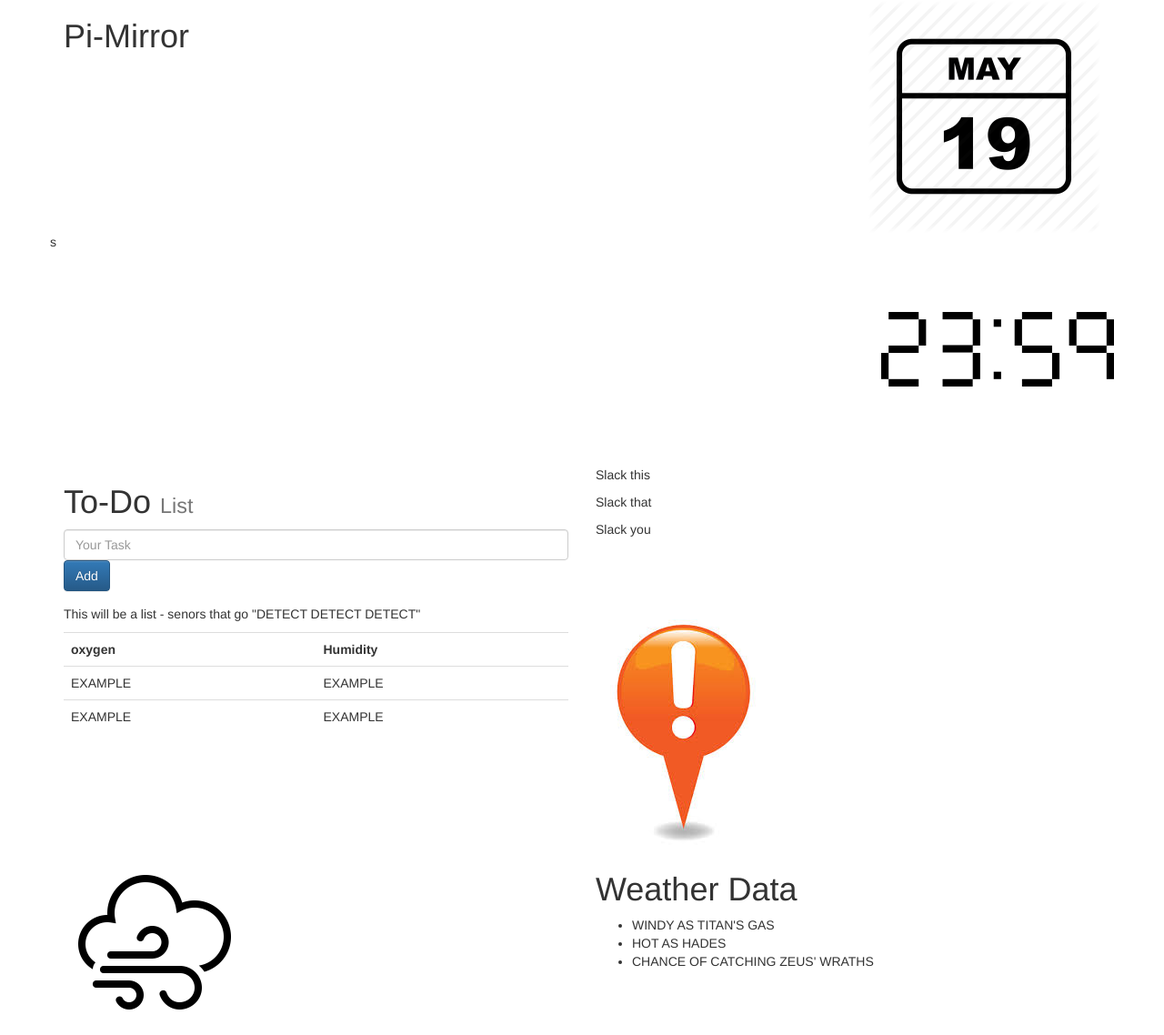
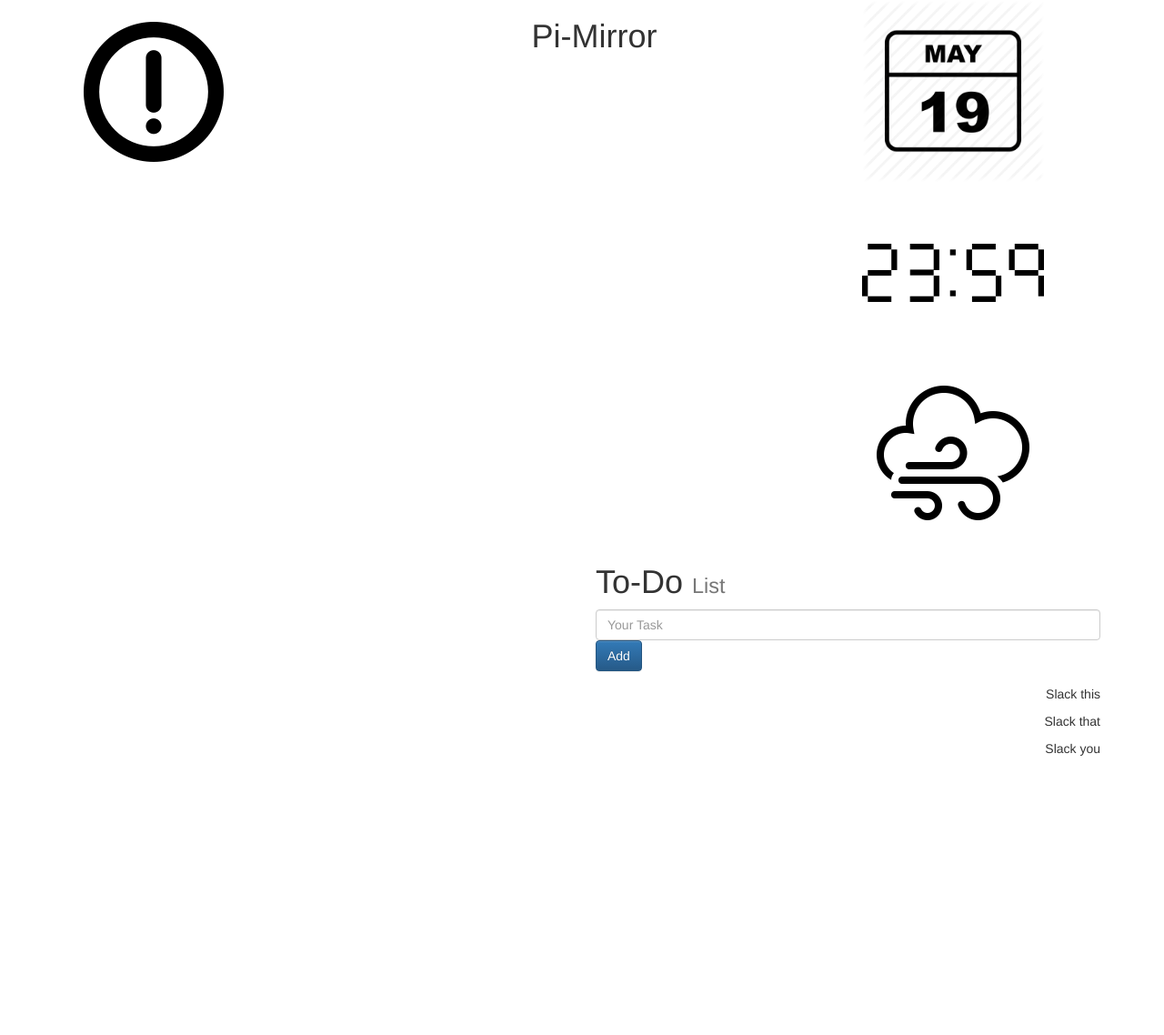
Before and after one commit to shihlinlu/pi-mirror, a PHP site: page /epic/front-end-revision.php in a window 1280 px wide. Shown: the whole page at 91% size. After the commit the page ends 831 px from the top, so only its background shows below. Run offline with PHP 8.4, Linux system fonts and the light colour scheme; some libraries are stand-ins or nearby versions.

Commit message:
added new pagee layout

```diff
--- a/epic/front-end-revision.php
+++ b/epic/front-end-revision.php
@@ -35,26 +35,26 @@
 		<title>Front End- Static</title>
 	</head>
 	<body>
-
 		<!-- container for the page -->
 					<div class="container">
 						<div class="row">
-				<div class="col-md-6 text-center">
-					<h1 align="left">
+							<div class="col-md-3">
+								<img src="images/notification.png">
+							</div>
+							<div class="col-md-4 text-right">
+								<h1>
 									Pi-Mirror
 								</h1>
 							</div>
-				<div class="col-md-6">
-					<img src="images/date.png" align="right" alt="date">
+							<div class="col-md-3 col-md-offset-2 col-xs-4 col-xs-offset-4">
+								<img src="images/date.png"  alt="date width="200" height="200">
+								<img src="images/time.png" class="float-right"  alt="time" width="200" height="200">
+								<img src="images/gusty.png" width="200" height="200">
 							</div>
-				<div>
-					<img src="images/time.png" align="right" alt="time">
-				</div>s
 						</div>
-
 						<!-- to do list code -->
 						<div class="row pad-down">
-			<div class="form-group col-md-6" align="left">
+							<div class="form-group col-md-6 col-md-offset-6">
 								<h1>To-Do
 									<small>List</small>
 								</h1>
@@ -63,47 +63,13 @@
 								</form>
 								<button type="button" class="btn btn btn-primary">Add</button>
 							</div>
-				<div class="col-md-6">
+							<div class="col-md-6 col-md-offset-6 text-right">
 								<p>Slack this</p>
 								<p>Slack that</p>
 								<p>Slack you</p>
 							</div>
 						</div>
-			<div class="row pad-down ">
-				<div class="col-md-6">
-					<p>This will be a list -  senors that go "DETECT DETECT DETECT"</p>
-					<table class="table table-hover">
-						<tr>
-							<th>oxygen</th>
-							<th>Humidity</th>
-						</tr>
-						<tr>
-							<td>EXAMPLE</td>
-							<td>EXAMPLE</td>
-						</tr>
-						<tr>
-							<td>EXAMPLE</td>
-							<td>EXAMPLE</td>
-						</tr>
-					</table>
+
 					</div>
-				<div class="col-md-6">
-					<img src="images/notification.jpeg">
-				</div>
-			</div>
-			<div class="row pad-down">
-				<div class="col-md-6">
-					<img src="images/gusty.png" width="200" height="200">
-				</div>
-				<div class="col-md-6">
-					<h1>Weather Data</h1>
-					<ul>
-						<li>WINDY AS TITAN'S GAS</li>
-						<li>HOT AS HADES</li>
-						<li>CHANCE OF CATCHING ZEUS' WRATHS</li>
-					</ul>
-				</div>
-			</div>
-
 	</body>
 </html>
```
Also changed, not shown: epic/css/style.css (+17 -3 lines), epic/images/notification.png (added). Lines whose indentation alone changed are shown as unchanged.
